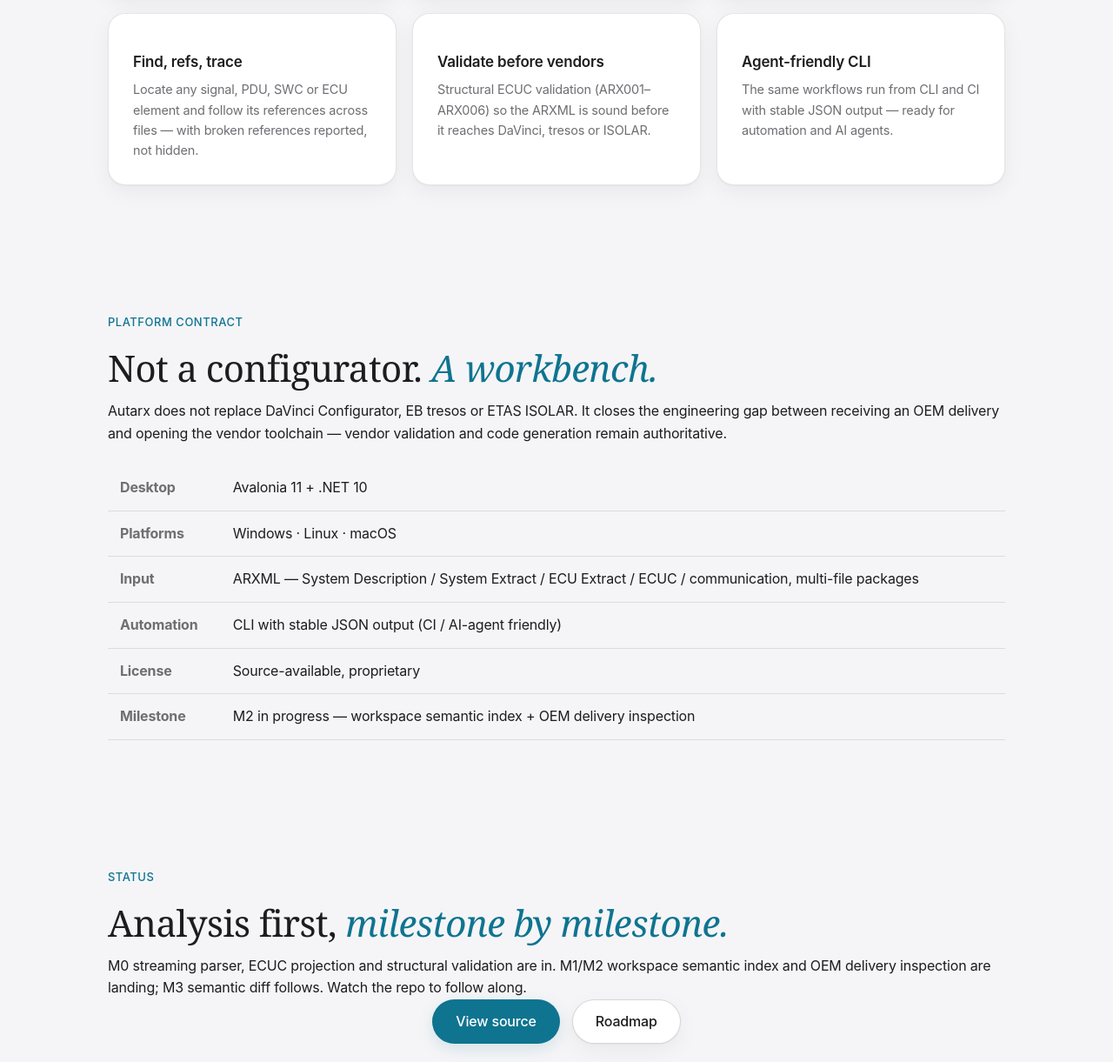
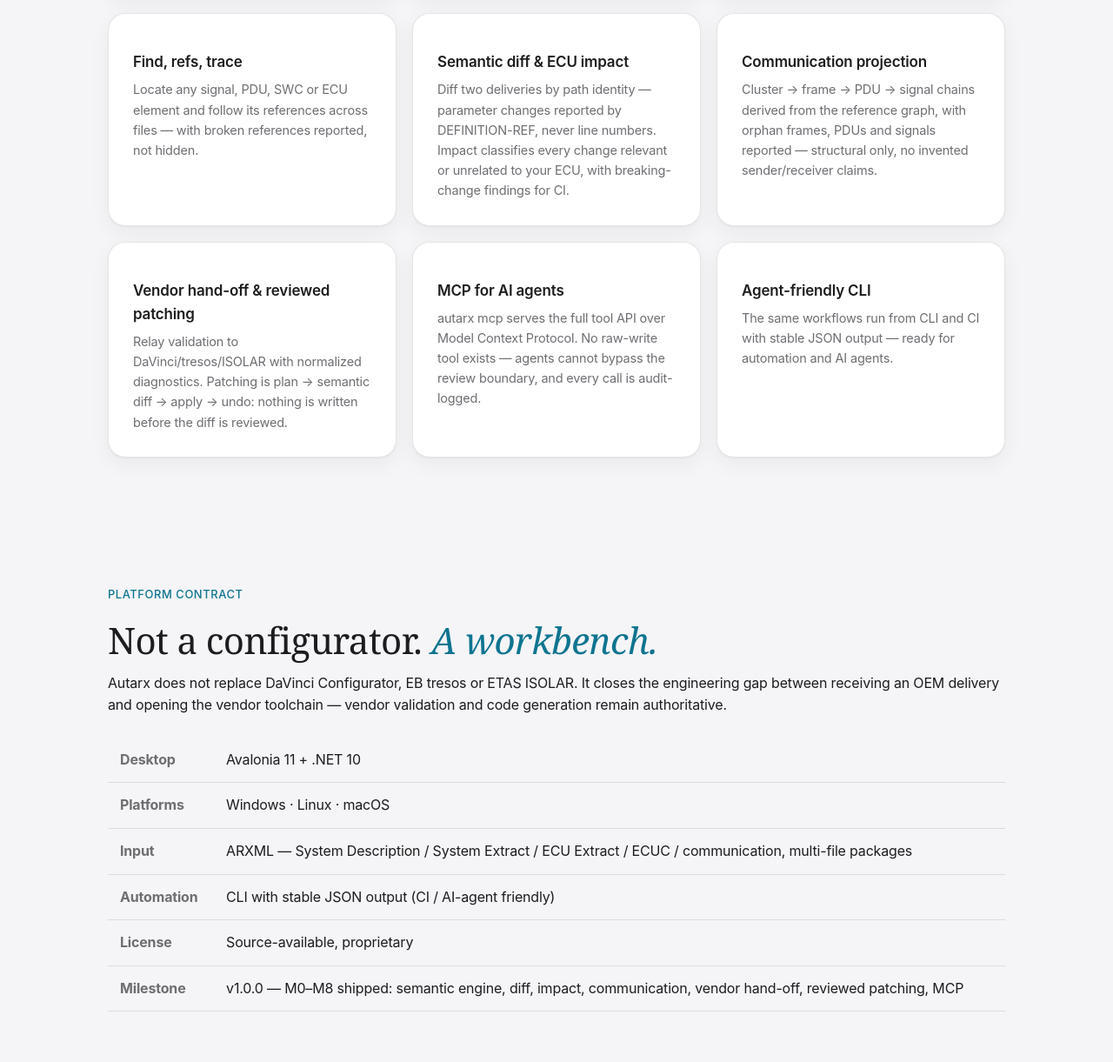
Before and after one commit to turinglambdaai/autarx, a plain HTML site: page docs/index.html in a window 1280 px wide. Shown: the part 1079-2300 px from the top of the page at 87% size. Drawn offline with Linux system fonts and the light colour scheme.

Commit message:
Product page: v1.0.0 capabilities and status

```diff
--- a/docs/index.html
+++ b/docs/index.html
@@ -54,7 +54,10 @@
         <div class="bento-card"><h3 data-en="Workspace semantic index" data-zh="工作区语义索引">Workspace semantic index</h3><p data-en="Every SHORT-NAME becomes an indexable object with source-file provenance and a cross-file reference graph (*-REF / *-TREF)." data-zh="每个 SHORT-NAME 都是可索引对象，带来源文件信息与跨文件引用图（*-REF / *-TREF）。">Every SHORT-NAME becomes an indexable object with source-file provenance and a cross-file reference graph.</p></div>
         <div class="bento-card"><h3 data-en="Delivery inspection" data-zh="交付检查">Delivery inspection</h3><p data-en="One inspect command answers the first question of every delivery: package inventory, ECU list, network and cluster inventory, SWC and communication counts." data-zh="一条 inspect 命令回答「这次 OEM 给了什么」：包清单、ECU 列表、网络与集群清单、SWC 与通信计数。">One inspect command answers the first question of every delivery: package inventory, ECU list, network inventory, SWC and communication counts.</p></div>
         <div class="bento-card"><h3 data-en="Find, refs, trace" data-zh="检索、引用、追踪">Find, refs, trace</h3><p data-en="Locate any signal, PDU, SWC or ECU element and follow its references across files — with broken references reported, not hidden." data-zh="定位任意 signal、PDU、SWC 或 ECU 元素，跨文件追踪其引用——断链引用会被报告，不会被藏起来。">Locate any signal, PDU, SWC or ECU element and follow its references across files — broken references reported, not hidden.</p></div>
-        <div class="bento-card"><h3 data-en="Validate before vendors" data-zh="进 vendor 工具前先校验">Validate before vendors</h3><p data-en="Structural ECUC validation (ARX001–ARX006) so the ARXML is sound before it reaches DaVinci, tresos or ISOLAR." data-zh="结构化 ECUC 校验（ARX001–ARX006），让 ARXML 在进入 DaVinci、tresos、ISOLAR 之前就是干净的。">Structural ECUC validation (ARX001–ARX006) so the ARXML is sound before it reaches DaVinci, tresos or ISOLAR.</p></div>
+        <div class="bento-card"><h3 data-en="Semantic diff &amp; ECU impact" data-zh="语义 diff 与 ECU 影响分析">Semantic diff &amp; ECU impact</h3><p data-en="Diff two deliveries by path identity — parameter changes reported by DEFINITION-REF, never line numbers. Impact classifies every change relevant or unrelated to your ECU, with breaking-change findings for CI." data-zh="按路径身份对比两版交付——参数变化以 DEFINITION-REF 表述，绝非行号。影响分析把每个变化归类为「与本 ECU 相关/无关」，并给出可进 CI 的 breaking 发现。">Diff deliveries by identity; impact classifies changes relevant or unrelated to your ECU.</p></div>
+        <div class="bento-card"><h3 data-en="Communication projection" data-zh="通信链路投影">Communication projection</h3><p data-en="Cluster → frame → PDU → signal chains derived from the reference graph, with orphan frames, PDUs and signals reported — structural only, no invented sender/receiver claims." data-zh="从引用图推导 Cluster → Frame → PDU → Signal 链路，并报告未挂接的孤儿对象——只陈述结构，不虚构收发方向。">Cluster → frame → PDU → signal chains, orphans reported — structural only.</p></div>
+        <div class="bento-card"><h3 data-en="Vendor hand-off &amp; reviewed patching" data-zh="厂商交接与受控编辑">Vendor hand-off &amp; reviewed patching</h3><p data-en="Relay validation to DaVinci/tresos/ISOLAR with normalized diagnostics. Patching is plan → semantic diff → apply → undo: nothing is written before the diff is reviewed." data-zh="校验中继给 DaVinci/tresos/ISOLAR 并归一化诊断。编辑遵循 plan → 语义 diff → apply → undo：diff 未审阅前不落盘。">Plan → semantic diff → apply → undo; vendor validation relayed, never replaced.</p></div>
+        <div class="bento-card"><h3 data-en="MCP for AI agents" data-zh="AI agent 的 MCP 接口">MCP for AI agents</h3><p data-en="autarx mcp serves the full tool API over Model Context Protocol. No raw-write tool exists — agents cannot bypass the review boundary, and every call is audit-logged." data-zh="autarx mcp 通过 Model Context Protocol 暴露完整工具 API。不存在裸写工具——agent 无法绕过审阅边界，每次调用都进审计日志。">Full tool API over MCP; no raw-write tool, every call audit-logged.</p></div>
         <div class="bento-card"><h3 data-en="Agent-friendly CLI" data-zh="对 AI 友好的 CLI">Agent-friendly CLI</h3><p data-en="The same workflows run from CLI and CI with stable JSON output — ready for automation and AI agents." data-zh="同一套工作流可从 CLI/CI 运行，输出稳定 JSON——为自动化与 AI agent 准备。">The same workflows run from CLI and CI with stable JSON output — ready for automation and AI agents.</p></div>
       </div>
     </div>
@@ -71,7 +74,7 @@
         <tr><th data-en="Input" data-zh="输入">Input</th><td>ARXML — System Description / System Extract / ECU Extract / ECUC / communication, multi-file packages</td></tr>
         <tr><th data-en="Automation" data-zh="自动化">Automation</th><td>CLI with stable JSON output (CI / AI-agent friendly)</td></tr>
         <tr><th data-en="License" data-zh="许可">License</th><td>Source-available, proprietary</td></tr>
-        <tr><th data-en="Milestone" data-zh="里程碑">Milestone</th><td>M2 in progress — workspace semantic index + OEM delivery inspection</td></tr>
+        <tr><th data-en="Milestone" data-zh="里程碑">Milestone</th><td>v1.0.0 — M0–M8 shipped: semantic engine, diff, impact, communication, vendor hand-off, reviewed patching, MCP</td></tr>
       </table>
     </div>
   </section>
@@ -80,9 +83,10 @@
     <div class="container">
       <span class="eyebrow" data-en="Status" data-zh="状态">Status</span>
       <h2 class="section-title"><span data-en="Analysis first," data-zh="分析优先，">Analysis first,</span> <span class="accent" data-en="milestone by milestone." data-zh="一个里程碑一个里程碑。">milestone by milestone.</span></h2>
-      <p class="lead" data-en="M0 streaming parser, ECUC projection and structural validation are in. M1/M2 workspace semantic index and OEM delivery inspection are landing; M3 semantic diff follows. Watch the repo to follow along." data-zh="M0 流式解析器、ECUC 投影与结构校验已就绪；M1/M2 工作区语义索引与 OEM 交付检查正在落地；M3 语义对比随后。欢迎 watch 仓库跟进。">M0 streaming parser, ECUC projection and structural validation are in. M1/M2 workspace semantic index and OEM delivery inspection are landing; M3 semantic diff follows.</p>
+      <p class="lead" data-en="v1.0.0 ships the full analysis stack: workspace semantic engine, semantic diff, ECU impact analysis, communication projection, vendor hand-off, reviewed editing and the MCP agent surface. What remains is M9 commercial hardening — installer, licensing and performance profiling." data-zh="v1.0.0 已交付完整分析栈：工作区语义引擎、语义 diff、ECU 影响分析、通信投影、厂商交接、受控编辑与 MCP agent 接口。剩余为 M9 商业化加固——安装器、授权与性能画像。">v1.0.0 ships the full analysis stack; M9 commercial hardening remains.</p>
       <div class="hero-buttons">
-        <a href="https://github.com/turinglambdaai/autarx" class="btn btn-primary" data-en="View source" data-zh="查看源码">View source</a>
+        <a href="https://github.com/turinglambdaai/autarx/releases" class="btn btn-primary" data-en="Download v1.0.0" data-zh="下载 v1.0.0">Download v1.0.0</a>
+        <a href="https://github.com/turinglambdaai/autarx" class="btn btn-secondary" data-en="View source" data-zh="查看源码">View source</a>
         <a href="https://github.com/turinglambdaai/autarx/blob/main/docs/ROADMAP.md" class="btn btn-secondary" data-en="Roadmap" data-zh="路线图">Roadmap</a>
       </div>
     </div>
```
